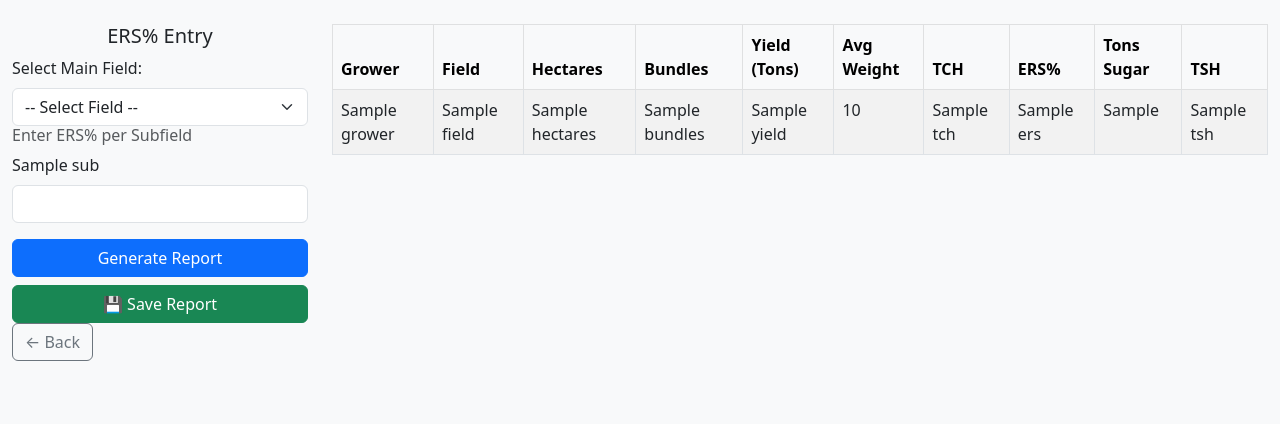
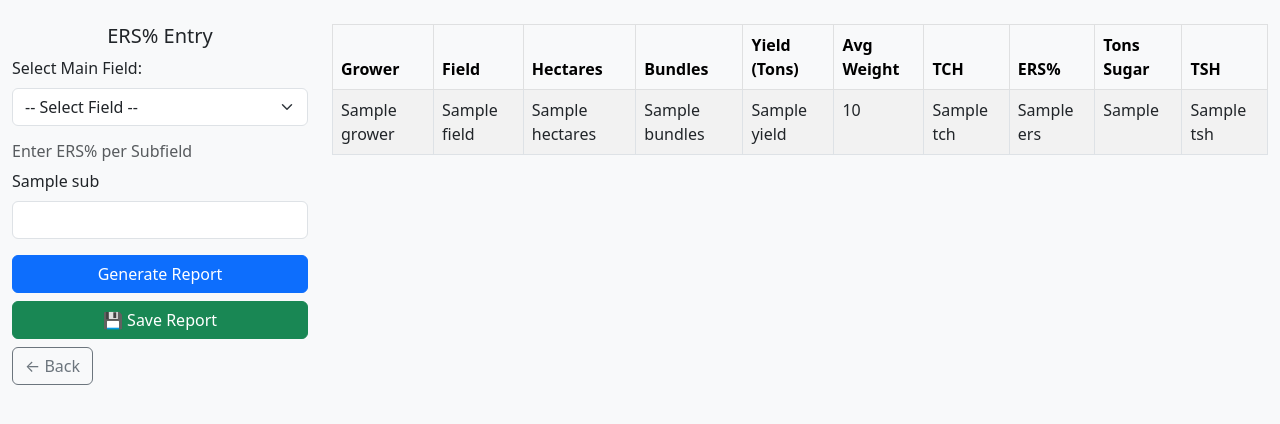
Before and after one commit to psibale/farm-management-system, a Flask app: template templates/agriculture/ers_entry.html in a window 1280 px wide. Shown: the top 424 px of the page. Run offline with Flask 3, Linux system fonts and the light colour scheme; the template is opened without the code that fills it: most values are stand-ins (such as "Sample title", 1, 10 or a date in 2020).

Commit message:
🔧 Updated ERS% entry logic and form layout

```diff
--- a/modules/activities.py
+++ b/modules/activities.py
@@ -686,7 +686,13 @@ def ers_entry():
             subfields = df_fields[df_fields["Main Field"] == selected_field]["Field"].dropna().unique().tolist()
 
         if request.method == "POST" and selected_field and subfields:
-            ers_inputs = request.form.to_dict(flat=False).get("ers_values", {})
+            # Extract ers_values[...] from form properly
+            ers_inputs = {}
+            for key in request.form:
+                if key.startswith('ers_values[') and key.endswith(']'):
+                    field_name = key[len('ers_values['):-1]
+                    ers_inputs[field_name] = [request.form[key]]
+
             action = request.form.get("action", "report")
 
             totals = {
--- a/templates/agriculture/ers_entry.html
+++ b/templates/agriculture/ers_entry.html
@@ -18,17 +18,17 @@
             {% if subfields %}
             <form method="post">
                 <input type="hidden" name="main_field" value="{{ selected_field }}">
-                <h6 class="text-muted">Enter ERS% per Subfield</h6>
+                <h6 class="text-muted mt-3">Enter ERS% per Subfield</h6>
                 {% for sub in subfields %}
                     <div class="mb-2">
                         <label class="form-label">{{ sub }}</label>
                         <input type="number" step="0.01" name="ers_values[{{ sub }}]" class="form-control"
-                               value="{{ ers_inputs[sub]|default('') }}">
+                               value="{{ ers_inputs.get(sub, '') }}">
                     </div>
                 {% endfor %}
                 <button type="submit" class="btn btn-primary w-100 mt-2">Generate Report</button>
                 <button type="submit" name="action" value="save" class="btn btn-success w-100 mt-2">💾 Save Report</button>
-                <a href="{{ url_for('activities.harvesting_home') }}" class="btn btn-outline-secondary">← Back</a>
+                <a href="{{ url_for('activities.harvesting_home') }}" class="btn btn-outline-secondary mt-2">← Back</a>
             </form>
             {% endif %}
         </div>
@@ -48,13 +48,21 @@
                     <table class="table table-bordered table-striped">
                         <thead class="table-light">
                             <tr>
-                                <th>Grower</th><th>Field</th><th>Hectares</th><th>Bundles</th><th>Yield (Tons)</th>
-                                <th>Avg Weight</th><th>TCH</th><th>ERS%</th><th>Tons Sugar</th><th>TSH</th>
+                                <th>Grower</th>
+                                <th>Field</th>
+                                <th>Hectares</th>
+                                <th>Bundles</th>
+                                <th>Yield (Tons)</th>
+                                <th>Avg Weight</th>
+                                <th>TCH</th>
+                                <th>ERS%</th>
+                                <th>Tons Sugar</th>
+                                <th>TSH</th>
                             </tr>
                         </thead>
                         <tbody>
                             {% for row in report_data %}
-                            <tr {% if row.Grower =='TOTAL' %}class="fw-bold bg-light"{% endif %}>
+                            <tr {% if row.Grower == 'TOTAL' %}class="fw-bold bg-light"{% endif %}>
                                 <td>{{ row.Grower }}</td>
                                 <td>{{ row.Field }}</td>
                                 <td>{{ row.Hectares }}</td>
```
Also changed, not shown: 1 other file.
